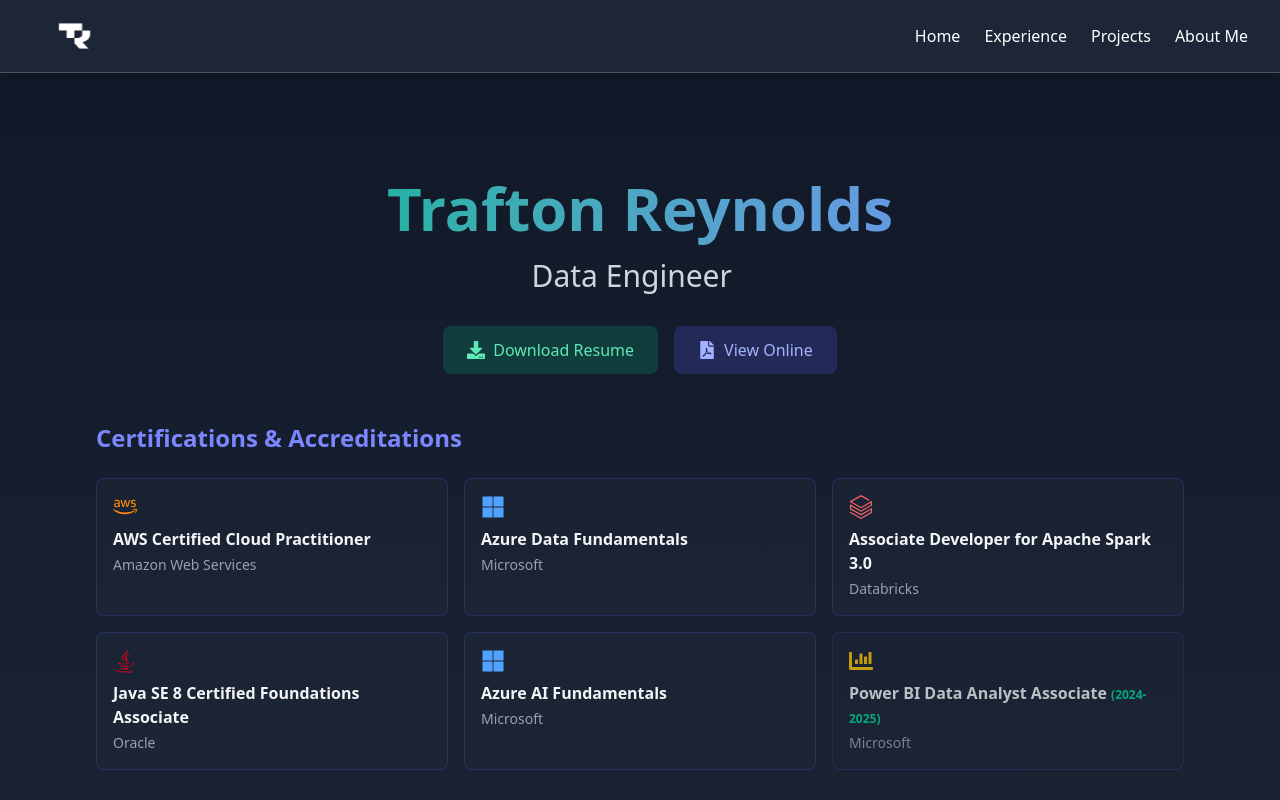
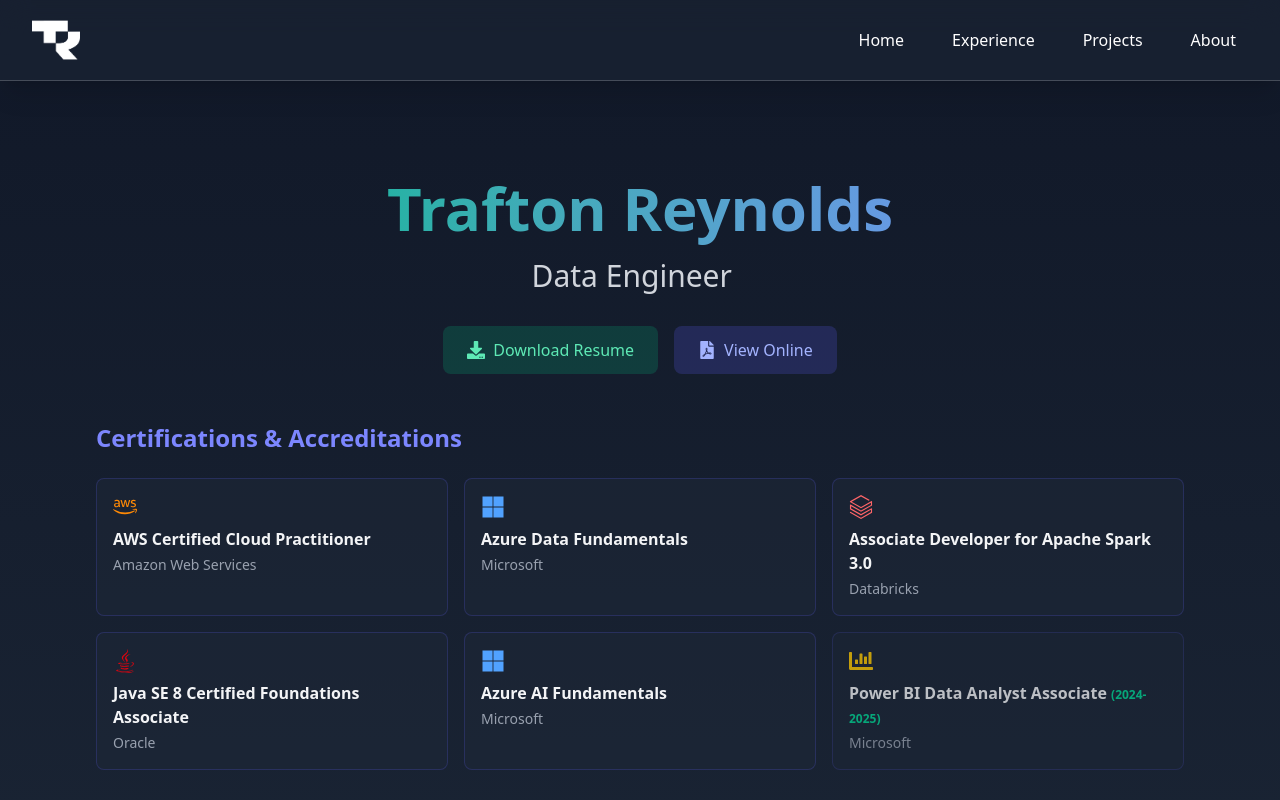
Before and after one commit to traftonrey/trafton-portfolio, a React (Vite) app: page / in a window 1280 px wide. Shown: the top 800 px of the page. Built offline with nearby package versions, Linux system fonts and the light colour scheme.

Commit message:
improve navbar and SEO (staged wrong change last time, oops)

```diff
--- a/index.html
+++ b/index.html
@@ -3,11 +3,35 @@
 
 <head>
   <meta charset="UTF-8" />
-  <link rel="icon" type="image/png" href="/wht-icon.png" />
-  <link rel="canonical" href="http://trafton-portfolio.s3-website-us-east-1.amazonaws.com" />
+  <link rel="icon" type="image/png" href="/Tlogo500x500.png" />
+  <link rel="canonical" href="https://traftonreynolds.com" />
   <meta name="viewport" content="width=device-width, initial-scale=1.0" />
   <title>Trafton Reynolds II</title>
-  <meta name="description" content="Trafton Reynolds II's personal portfolio website" />
+  <meta name="description" content="Trafton Reynolds - AWS & Azure Certified Cloud Engineer | Full-Stack Developer specializing in Generative AI solutions and scalable cloud architectures.
+    Explore projects, certifications, and my tech experience starting from my time studying computer science at UNCW.">
+  <meta name="author" content="Trafton Reynolds II" />
+  <meta name="keywords" content="
+    Cloud Solutions Engineer,
+    AWS Certified Developer,
+    Azure Data Architect,
+    Full-Stack Developer,
+    Serverless Architecture Expert,
+    Cloud Native Applications,
+    CI/CD Pipeline Automation,
+    Data Engineering and Analytics,
+    UNCW Computer Science Graduate,
+    North Carolina Cloud Engineer,
+    North Carolina Developer,
+    Certified Spark Developer,
+    React & Spring Boot Projects,
+    Enterprise Cloud Solutions,
+    Trafton Reynolds II,
+    Trafton,
+    Reynolds,
+    Portfolio,
+    Generative AI Solutions,
+    Scalable Cloud Architectures,
+  ">
 </head>
 
 <body>
--- a/src/components/Navbar.tsx
+++ b/src/components/Navbar.tsx
@@ -1,44 +1,72 @@
-// import React from 'react'
-import { Link } from 'react-router-dom'
-import logo from '../assets/wht-site.png'
+import { useState } from 'react';
+import { Link } from 'react-router-dom';
+import { FaBars, FaTimes } from 'react-icons/fa';
+import logo from '../assets/Tlogo500x500.png';
 
+const NavLink = ({ to, text, color }: { to: string; text: string; color: string }) => (
+    <Link
+        to={to}
+        className={`hover:text-${color}-400 transition-colors duration-300 px-3 py-1 rounded-lg`}
+    >
+        {text}
+    </Link>
+);
+
+const MobileNavLink = ({ to, text, color, onClick }: { to: string; text: string; color: string; onClick: () => void }) => (
+    <Link
+        to={to}
+        onClick={onClick}
+        className={`w-3/4 hover:text-${color}-400 text-center py-3 px-6 hover:bg-gray-700/50 transition-colors rounded-lg text-lg`}
+    >
+        {text}
+    </Link>
+);
 
 const Navbar = () => {
+    const [isOpen, setIsOpen] = useState(false);
+
     return (
-        <nav className="fixed top-0 left-0 w-full bg-gray-800/90 backdrop-blur-lg text-white py-3 px-4 md:px-8 shadow-xl z-50 border-b border-white/20">
+        <nav className="fixed top-0 left-0 w-full bg-gray-800/50 backdrop-blur-lg text-white py-3 px-4 md:px-8 shadow-xl z-50 border-b border-white/20">
             <div className="flex justify-between items-center">
                 <Link to="/" className='flex items-center'>
-                    <img src={logo} className='h-12' alt='Site Logo' />
+                    <img src={logo} className='h-8 lg:h-14 md:h-12 md:py-1 transition-all duration-300' alt='Trafton Reynolds' />
                 </Link>
-                <div className="flex space-x-6">
-                    <Link
-                        to="/"
-                        className="hover:text-emerald-500 transition-colors duration-300"
-                    >
-                        Home
-                    </Link>
-                    <Link
-                        to="/experience"
-                        className="hover:text-blue-400 transition-colors duration-300"
-                    >
-                        Experience
-                    </Link>
-                    <Link
-                        to="/projects"
-                        className="hover:text-amber-400 transition-colors duration-300"
-                    >
-                        Projects
-                    </Link>
-                    <Link
-                        to="/about-me"
-                        className="hover:text-green-400 transition-colors duration-300"
-                    >
-                        About Me
-                    </Link>
+
+                {/* Desktop Navigation */}
+                <div className="hidden md:flex space-x-6">
+                    <NavLink to="/" text="Home" color="emerald" />
+                    <NavLink to="/experience" text="Experience" color="blue" />
+                    <NavLink to="/projects" text="Projects" color="amber" />
+                    <NavLink to="/about-me" text="About" color="green" />
+                </div>
+
+                {/* Hamburger */}
+                <button
+                    onClick={() => setIsOpen(!isOpen)}
+                    className="md:hidden p-2 hover:text-emerald-500 transition-colors cursor-pointer"
+                    aria-expanded={isOpen}
+                    aria-label="Navigation menu"
+                >
+                    {isOpen ? (
+                        <FaTimes className="text-2xl" />
+                    ) : (
+                        <FaBars className="text-2xl" />
+                    )}
+                </button>
+            </div>
+
+            {/* Mobile Navigation */}
+            <div className={`md:hidden overflow-hidden transition-all duration-300 ease-in-out ${isOpen ? 'max-h-96 opacity-100' : 'max-h-0 opacity-0'
+                }`}>
+                <div className="flex flex-col items-center py-4 space-y-4 bg-gray-800/50 backdrop-blur-lg border-t border-white/20">
+                    <MobileNavLink to="/" text="Home" color="emerald" onClick={() => setIsOpen(false)} />
+                    <MobileNavLink to="/experience" text="Experience" color="blue" onClick={() => setIsOpen(false)} />
+                    <MobileNavLink to="/projects" text="Projects" color="amber" onClick={() => setIsOpen(false)} />
+                    <MobileNavLink to="/about-me" text="About Me" color="green" onClick={() => setIsOpen(false)} />
                 </div>
             </div>
         </nav>
-    )
-}
+    );
+};
 
-export default Navbar
+export default Navbar;
```
Also changed, not shown: src/assets/Tlogo500x500.png (added).
